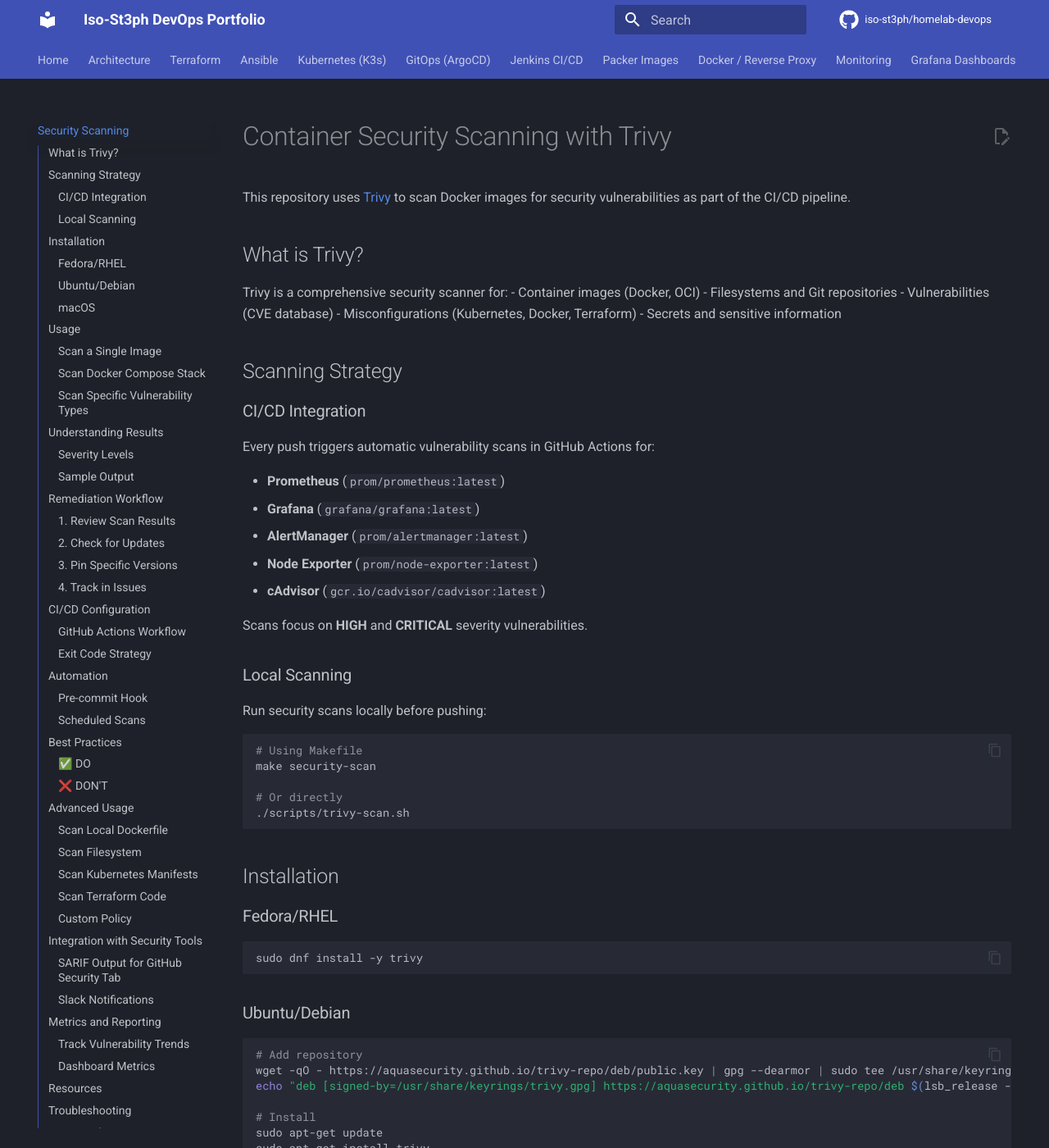
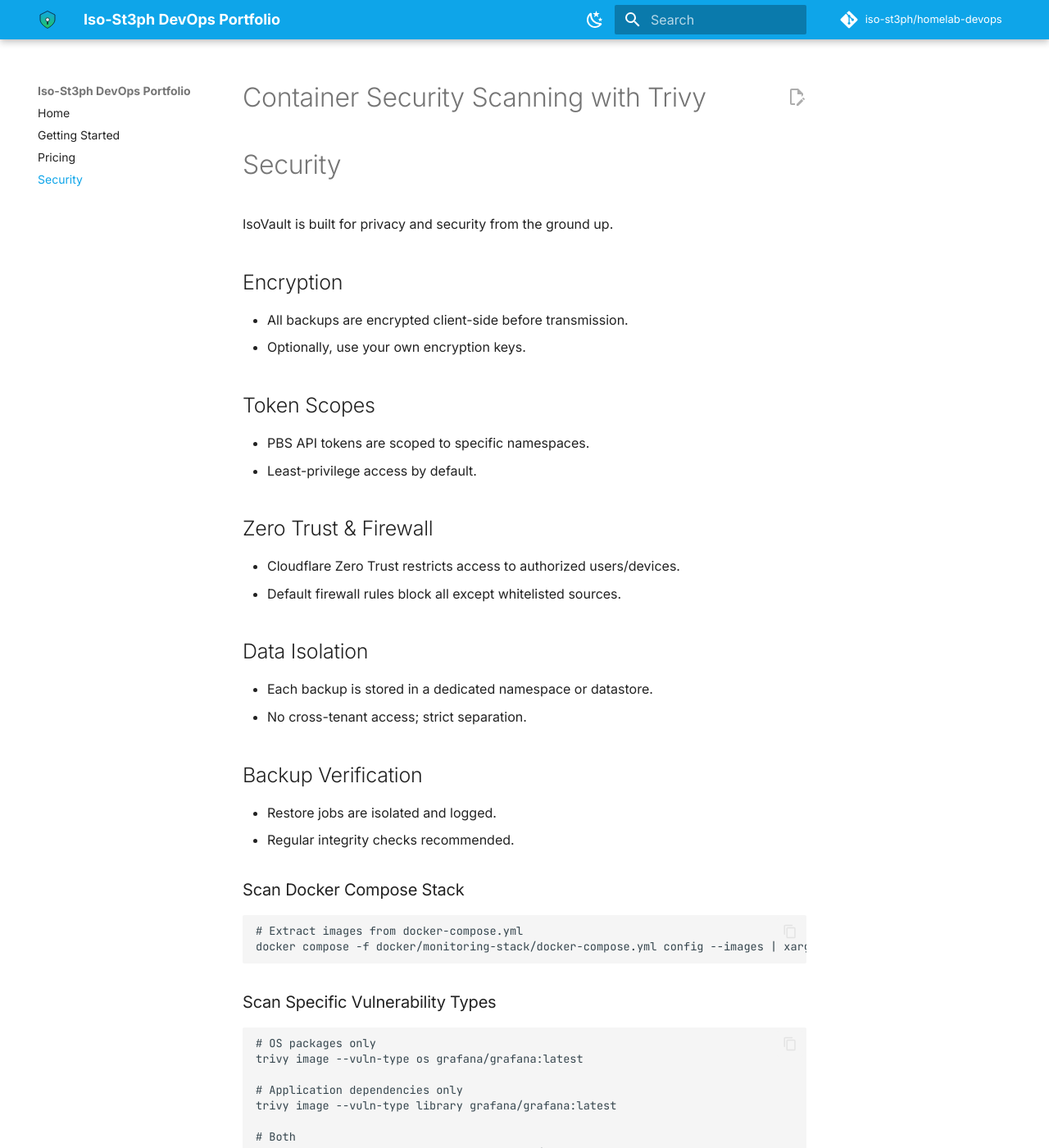
Before and after one commit to iso-st3ph/homelab-devops, an MkDocs documentation site: the page built from docs/security.md, in a window 1280 px wide and 1400 px high. Shown: the whole window at 82% size. Built offline with MkDocs 1.6.1 and Material for MkDocs 9.7.7, drawn with Linux system fonts in a browser that asks for light colours; comment, search, counter and statistics services are not loaded; some of the changed text lies outside the part shown.

Commit message:
IsoVault launch site (homepage, getting started, pricing, security, branding)

````diff
--- a/docs/security.md
+++ b/docs/security.md
@@ -1,85 +1,28 @@
 # Container Security Scanning with Trivy
 
-This repository uses [Trivy](https://github.com/aquasecurity/trivy) to scan Docker images for security vulnerabilities as part of the CI/CD pipeline.
+# Security
 
-## What is Trivy?
+IsoVault is built for privacy and security from the ground up.
 
-Trivy is a comprehensive security scanner for:
-- Container images (Docker, OCI)
-- Filesystems and Git repositories
-- Vulnerabilities (CVE database)
-- Misconfigurations (Kubernetes, Docker, Terraform)
-- Secrets and sensitive information
+## Encryption
+- All backups are encrypted client-side before transmission.
+- Optionally, use your own encryption keys.
 
-## Scanning Strategy
+## Token Scopes
+- PBS API tokens are scoped to specific namespaces.
+- Least-privilege access by default.
 
-### CI/CD Integration
+## Zero Trust & Firewall
+- Cloudflare Zero Trust restricts access to authorized users/devices.
+- Default firewall rules block all except whitelisted sources.
 
-Every push triggers automatic vulnerability scans in GitHub Actions for:
+## Data Isolation
+- Each backup is stored in a dedicated namespace or datastore.
+- No cross-tenant access; strict separation.
 
-- **Prometheus** (`prom/prometheus:latest`)
-- **Grafana** (`grafana/grafana:latest`)
-- **AlertManager** (`prom/alertmanager:latest`)
-- **Node Exporter** (`prom/node-exporter:latest`)
-- **cAdvisor** (`gcr.io/cadvisor/cadvisor:latest`)
-
-Scans focus on **HIGH** and **CRITICAL** severity vulnerabilities.
-
-### Local Scanning
-
-Run security scans locally before pushing:
-
-```bash
-# Using Makefile
-make security-scan
-
-# Or directly
-./scripts/trivy-scan.sh
-```
-
-## Installation
-
-### Fedora/RHEL
-
-```bash
-sudo dnf install -y trivy
-```
-
-### Ubuntu/Debian
-
-```bash
-# Add repository
-wget -qO - https://aquasecurity.github.io/trivy-repo/deb/public.key | gpg --dearmor | sudo tee /usr/share/keyrings/trivy.gpg > /dev/null
-echo "deb [signed-by=/usr/share/keyrings/trivy.gpg] https://aquasecurity.github.io/trivy-repo/deb $(lsb_release -sc) main" | sudo tee -a /etc/apt/sources.list.d/trivy.list
-
-# Install
-sudo apt-get update
-sudo apt-get install trivy
-```
-
-### macOS
-
-```bash
-brew install trivy
-```
-
-## Usage
-
-### Scan a Single Image
-
-```bash
-# Basic scan
-trivy image grafana/grafana:latest
-
-# Only high and critical vulnerabilities
-trivy image --severity HIGH,CRITICAL grafana/grafana:latest
-
-# Output as JSON
-trivy image --format json --output results.json grafana/grafana:latest
-
-# Scan and exit with error if vulnerabilities found
-trivy image --exit-code 1 --severity CRITICAL grafana/grafana:latest
-```
+## Backup Verification
+- Restore jobs are isolated and logged.
+- Regular integrity checks recommended.
 
 ### Scan Docker Compose Stack
 
--- /dev/null
+++ b/docs/styles/overrides.css
@@ -0,0 +1,20 @@
+:root {
+  --md-primary-fg-color: #0EA5E9;
+  --md-accent-fg-color: #22C55E;
+}
+.hero {
+  margin-top: 2rem;
+  text-align: center;
+}
+.hero .cta {
+  display: inline-flex;
+  gap: .75rem;
+  margin-top: 1rem;
+}
+.card {
+  border-radius: 1rem;
+  box-shadow: 0 2px 8px rgba(11,18,32,0.07);
+  padding: 1.5rem;
+  background: #fff;
+  margin-bottom: 1.5rem;
+}
--- a/mkdocs.yml
+++ b/mkdocs.yml
@@ -2,33 +2,48 @@
 site_url: https://devops.ayoskip.info/
 repo_url: https://github.com/iso-st3ph/homelab-devops
 repo_name: iso-st3ph/homelab-devops
-
 theme:
   name: material
+  logo: assets/isovault-logo.svg
+  favicon: assets/isovault-logo.svg
   features:
     - navigation.instant
-    - navigation.footer
+    - navigation.sections
     - navigation.tracking
-    - toc.integrate
     - content.code.copy
     - content.action.edit
-    - search.suggest
-    - search.highlight
-    - tabs
-    - diagrams
   palette:
+    - scheme: default
+      primary: custom
+      accent: custom
+      toggle:
+        icon: material/weather-night
+        name: Switch to dark mode
     - scheme: slate
-      primary: indigo
-      accent: cyan
-  icon:
-    repo: fontawesome/brands/github
-
+      primary: custom
+      accent: custom
+      toggle:
+        icon: material/weather-sunny
+        name: Switch to light mode
+  font:
+    text: Inter
+    code: JetBrains Mono
+extra_css:
+  - styles/overrides.css
+extra:
+  social:
+    - icon: fontawesome/brands/github
+      link: https://github.com/iso-st3ph
+    - icon: fontawesome/solid/envelope
+      link: mailto:hello@isovault.dev
 extra_javascript:
   - https://unpkg.com/mermaid@10/dist/mermaid.min.js
   - assets/mermaid-init.js
-
 plugins:
   - search
+  - minify:
+      minify_html: true
+  - redirects: {}
 
 markdown_extensions:
   - admonition
@@ -36,30 +51,13 @@
   - toc:
       permalink: true
   - pymdownx.highlight
-  - pymdownx.superfences:
-      custom_fences:
-        - name: mermaid
-          class: mermaid
-          format: !!python/name:pymdownx.superfences.fence_code_format
   - pymdownx.details
   - pymdownx.tabbed
   - pymdownx.tasklist
   - pymdownx.magiclink
-  - pymdownx.emoji:
-      emoji_index: !!python/name:material.extensions.emoji.twemoji
-      emoji_generator: !!python/name:material.extensions.emoji.to_svg
 
 nav:
   - Home: index.md
-  - Architecture: architecture.md
-  - Terraform: terraform.md
-  - Ansible: ansible.md
-  - Kubernetes (K3s): kubernetes.md
-  - GitOps (ArgoCD): gitops.md
-  - Jenkins CI/CD: jenkins.md
-  - Packer Images: packer.md
-  - Docker / Reverse Proxy: docker.md
-  - Monitoring: monitoring.md
-  - Grafana Dashboards: grafana-dashboards.md
-  - Security Scanning: security.md
-  - Hire Me: hire-me.md
+  - Getting Started: getting-started/index.md
+  - Pricing: pricing.md
+  - Security: security.md
````
Also changed, not shown: docs/README-site-notes.md (+26 -0 lines), docs/assets/README.md (added, +1 -0 lines), docs/getting-started/index.md (added, +37 -0 lines), docs/index.md (+43 -12 lines), docs/pricing.md (added, +36 -0 lines), docs/assets/isovault-logo.svg (added).
